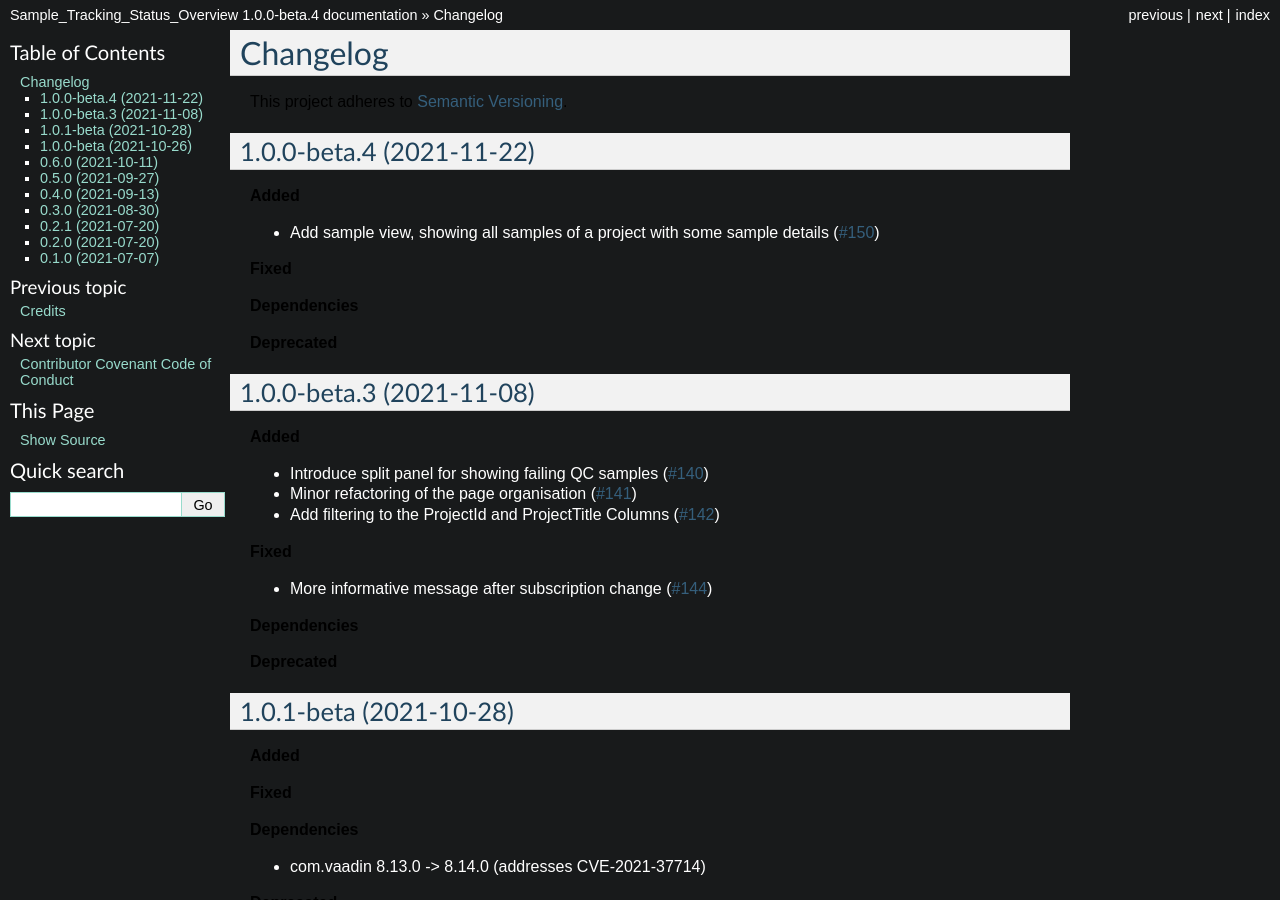
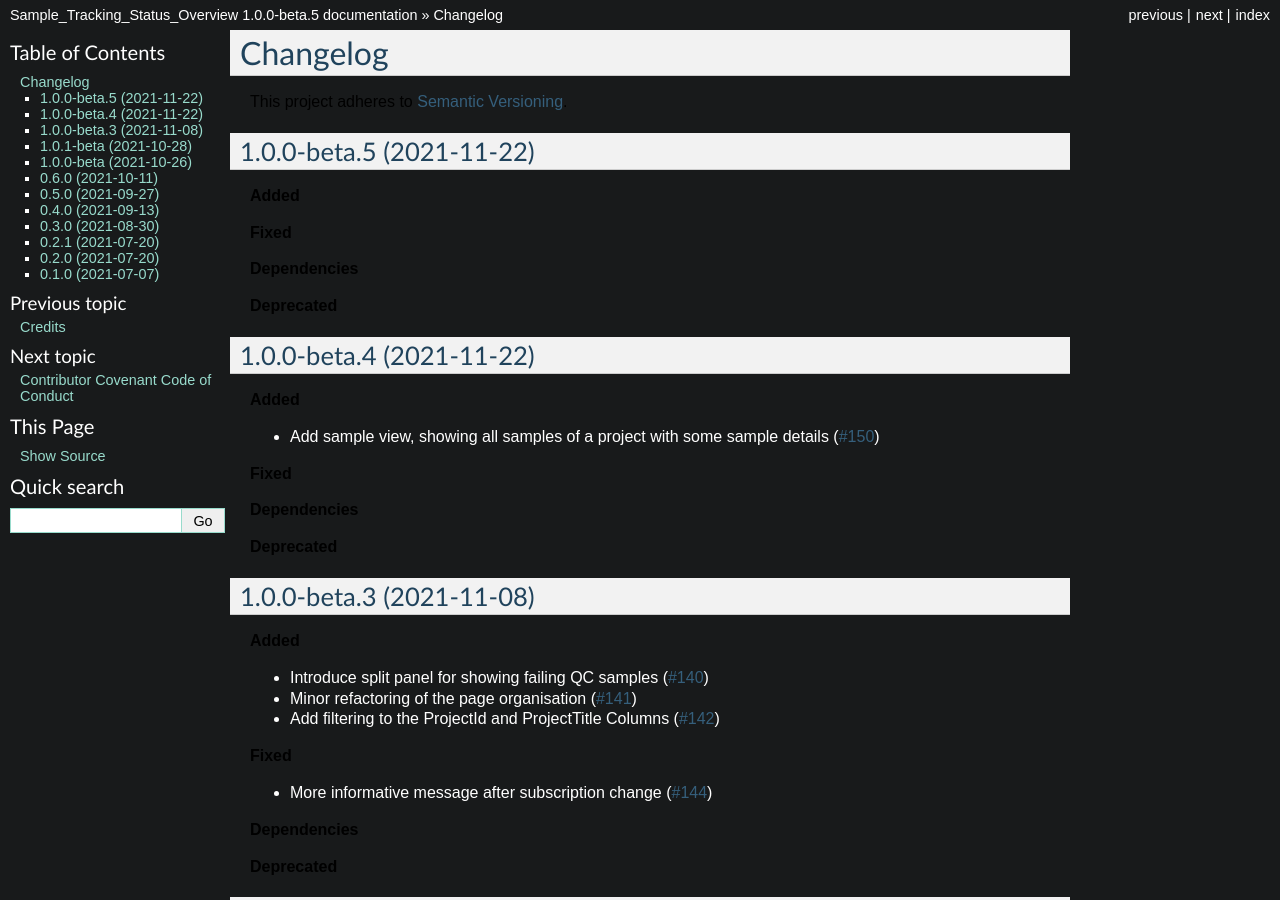
Before and after one commit to jenniferboedker/Sample_Tracking_Status_Overview, a Sphinx documentation site: the page built from docs/changelog.rst, in a window 1280 px wide and 900 px high. Built offline with Sphinx 7.4.7, drawn with Linux system fonts in a browser that asks for light colours; some of the changed text lies outside the part shown.

Commit message:
Beta 5Â

```diff
--- a/CHANGELOG.rst
+++ b/CHANGELOG.rst
@@ -3,6 +3,17 @@
 ==========
 
 This project adheres to `Semantic Versioning <https://semver.org/>`_.
+
+1.0.0-beta.5 (2021-11-22)
+---------------------------
+
+**Added**
+
+**Fixed**
+
+**Dependencies**
+
+**Deprecated**
 
 1.0.0-beta.4 (2021-11-22)
 ---------------------------
--- a/docs/conf.py
+++ b/docs/conf.py
@@ -57,9 +57,9 @@
 # the built documents.
 #
 # The short X.Y version.
-version = '1.0.0-beta.4'
+version = '1.0.0-beta.5'
 # The full version, including alpha/beta/rc tags.
-release = '1.0.0-beta.4'
+release = '1.0.0-beta.5'
 
 # The language for content autogenerated by Sphinx. Refer to documentation
 # for a list of supported languages.
--- a/pom.xml
+++ b/pom.xml
@@ -10,7 +10,7 @@
   </modules>
   <artifactId>sample-tracking-status-overview</artifactId>
   <groupId>life.qbic</groupId>
-  <version>1.0.0-beta.4</version> <!-- <<QUBE_FORCE_BUMP>> -->
+  <version>1.0.0-beta.5</version> <!-- <<QUBE_FORCE_BUMP>> -->
   <name>Sample Tracking Status Overview</name>
   <url>http://github.com/qbicsoftware/sample-tracking-status-overview</url>
   <description>Gives a visual overview of sample statuses</description>
--- a/qube.cfg
+++ b/qube.cfg
@@ -1,5 +1,5 @@
 [bumpversion]
-current_version = 1.0.0-beta.4
+current_version = 1.0.0-beta.5
 
 [bumpversion_files_whitelisted]
 dot_qube = .qube.yml
```
Also changed, not shown: .qube.yml, 2 other files.
